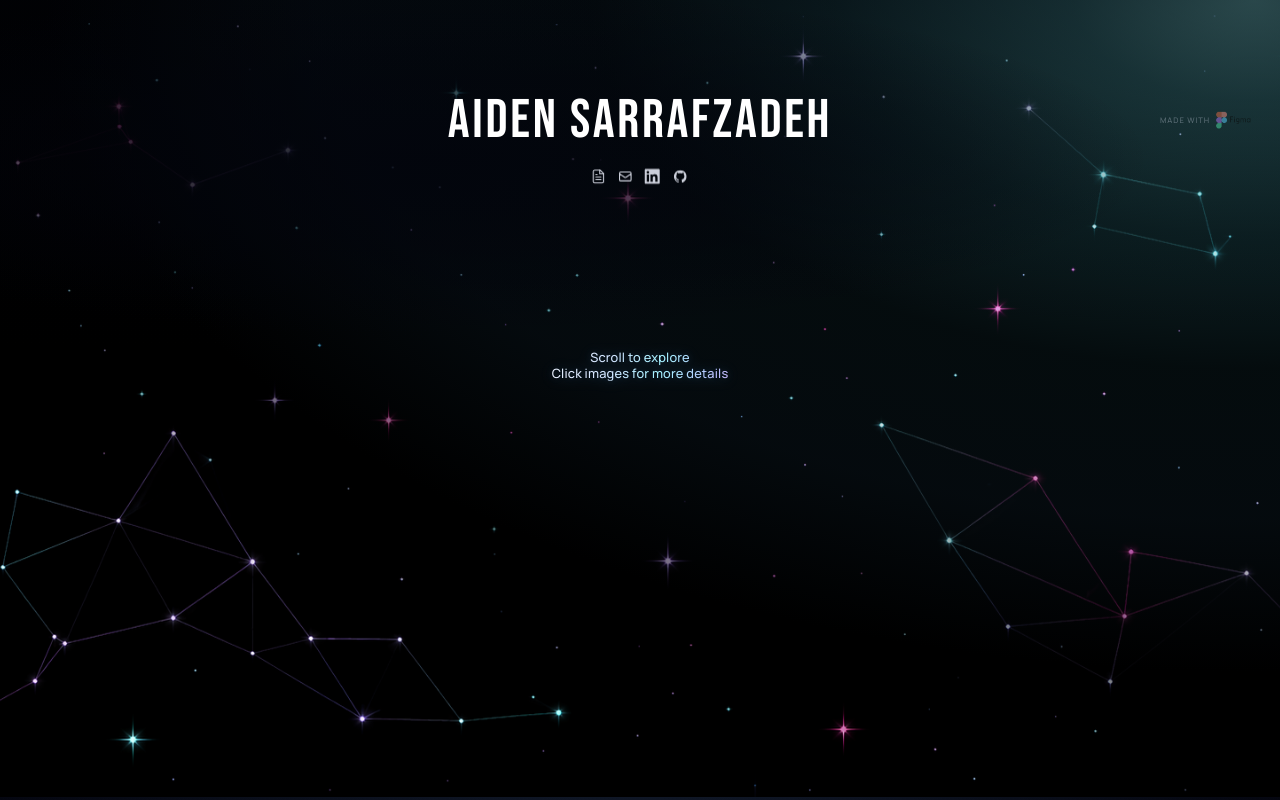
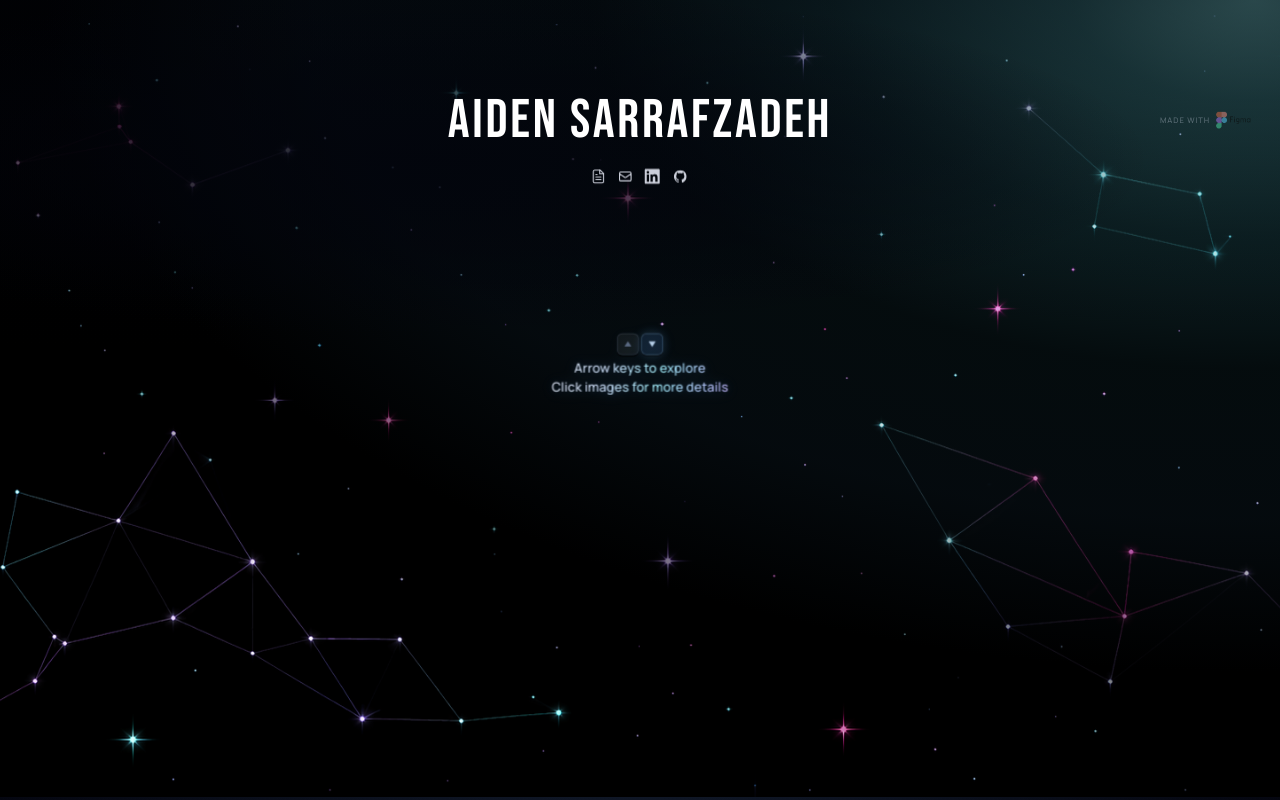
Before and after one commit to asrfz/Personal-Website, a React (Vite) app: page / in a window 1280 px wide. Shown: the top 800 px of the page. Built offline with nearby package versions, Linux system fonts and the light colour scheme.

Commit message:
fix scrolling

```diff
--- a/src/App.css
+++ b/src/App.css
@@ -1114,6 +1114,7 @@ body {
 .interaction-hint-text {
   display: inline-flex;
   flex-direction: column;
+  align-items: center;
   justify-content: center;
   min-height: 48px;
   font-size: 20px;
@@ -1122,10 +1123,88 @@ body {
   letter-spacing: 0.014em;
   color: rgba(224, 233, 255, 0.88);
   text-shadow: 0 0 14px rgba(120, 178, 255, 0.16);
+  gap: 4px;
 }
 
 .interaction-hint-text > span {
   display: block;
+  text-align: center;
+}
+
+.arrow-key-cluster {
+  display: flex;
+  flex-direction: column;
+  align-items: center;
+  gap: 4px;
+  margin-bottom: 4px;
+}
+
+.arrow-key-row {
+  display: flex;
+  gap: 4px;
+}
+
+.arrow-key {
+  display: flex;
+  align-items: center;
+  justify-content: center;
+  width: 34px;
+  height: 34px;
+  border-radius: 8px;
+  font-size: 15px;
+  font-weight: 700;
+  line-height: 1;
+  color: rgba(180, 205, 255, 0.45);
+  background: rgba(255, 255, 255, 0.06);
+  border: 1.5px solid rgba(180, 210, 255, 0.18);
+  box-shadow:
+    0 3px 0 rgba(0, 0, 0, 0.55),
+    inset 0 1px 0 rgba(255, 255, 255, 0.08);
+  flex-shrink: 0;
+}
+
+/* ↑ illuminates first, then ↓ — 3.2s total loop */
+.arrow-key--up {
+  animation: key-illuminate 3.2s ease-in-out infinite;
+}
+
+.arrow-key--down {
+  animation: key-illuminate 3.2s ease-in-out 1.6s infinite;
+}
+
+@keyframes key-illuminate {
+  /* dim rest */
+  0%, 12%, 52%, 100% {
+    color: rgba(180, 205, 255, 0.45);
+    background: rgba(255, 255, 255, 0.06);
+    border-color: rgba(180, 210, 255, 0.18);
+    box-shadow:
+      0 3px 0 rgba(0, 0, 0, 0.55),
+      inset 0 1px 0 rgba(255, 255, 255, 0.08);
+    transform: translateY(0);
+  }
+  /* press */
+  17%, 21% {
+    color: rgba(220, 240, 255, 1);
+    background: rgba(100, 170, 255, 0.28);
+    border-color: rgba(155, 210, 255, 0.7);
+    box-shadow:
+      0 0px 0 rgba(0, 0, 0, 0.55),
+      0 0 14px rgba(120, 185, 255, 0.5),
+      inset 0 1px 0 rgba(255, 255, 255, 0.2);
+    transform: translateY(3px);
+  }
+  /* lit release */
+  28%, 38% {
+    color: rgba(205, 230, 255, 0.9);
+    background: rgba(85, 155, 255, 0.13);
+    border-color: rgba(150, 205, 255, 0.35);
+    box-shadow:
+      0 2px 0 rgba(0, 0, 0, 0.5),
+      0 0 18px rgba(120, 185, 255, 0.2),
+      inset 0 1px 0 rgba(255, 255, 255, 0.1);
+    transform: translateY(0);
+  }
 }
 
 .bullets .bullet-line > span {
--- a/src/App.jsx
+++ b/src/App.jsx
@@ -1108,7 +1108,17 @@ It was a surreal experience, and I learned about the behind-the-scenes of clinic
                 </span>
               ) : showIntroHint ? (
                 <span className="interaction-hint-text">
-                  <span>Scroll to explore</span>
+                  <span className="arrow-key-cluster" aria-hidden="true">
+                    <span className="arrow-key-row">
+                      <span className="arrow-key arrow-key--up">
+                        <svg width="12" height="12" viewBox="0 0 12 12" fill="currentColor"><path d="M6 1.5L11.5 10H0.5L6 1.5Z"/></svg>
+                      </span>
+                      <span className="arrow-key arrow-key--down">
+                        <svg width="12" height="12" viewBox="0 0 12 12" fill="currentColor"><path d="M6 10.5L0.5 2H11.5L6 10.5Z"/></svg>
+                      </span>
+                    </span>
+                  </span>
+                  <span>Arrow keys to explore</span>
                   <span>Click images for more details</span>
                 </span>
               ) : null}
```
